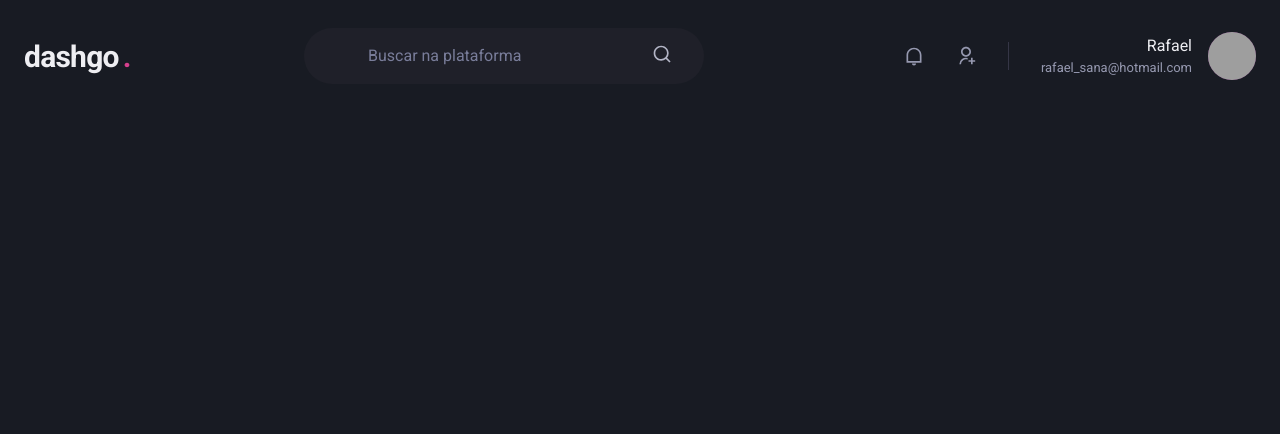
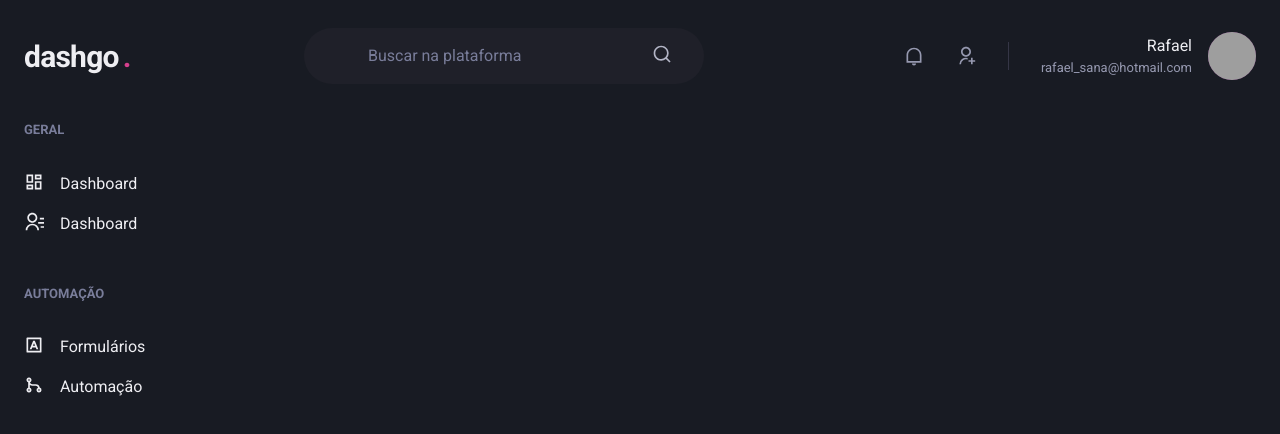
Before and after one commit to RafaelSanaMontevechio/dashgo, a Next.js app: page /dashboard in a window 1280 px wide. Shown: the top 434 px of the page. Built offline with nearby package versions, Linux system fonts and the light colour scheme; grey boxes are pictures that could not be loaded.

Commit message:
feat: :sparkles: created sidebar component

```diff
--- /dev/null
+++ b/src/components/Sidebar.tsx
@@ -0,0 +1,58 @@
+import { Box, Stack, Text, Link, Icon } from '@chakra-ui/react';
+
+import {
+  RiContactsLine,
+  RiDashboardLine,
+  RiGitMergeLine,
+  RiInputMethodLine,
+} from 'react-icons/ri';
+
+export function Sidebar() {
+  return (
+    <Box as="aside" w="64" mr="8">
+      <Stack spacing="12" align="flex-start">
+        <Box>
+          <Text fontWeight="bold" fontSize="small" color="gray.400">
+            GERAL
+          </Text>
+          <Stack spacing="4" mt="8" align="stretch">
+            <Link display="flex" align="center">
+              <Icon as={RiDashboardLine} fontSize="20" />
+              <Text ml="4" fontWeight="Medium">
+                Dashboard
+              </Text>
+            </Link>
+
+            <Link display="flex" align="center">
+              <Icon as={RiContactsLine} fontSize="20" />
+              <Text ml="4" fontWeight="Medium">
+                Dashboard
+              </Text>
+            </Link>
+          </Stack>
+        </Box>
+
+        <Box>
+          <Text fontWeight="bold" fontSize="small" color="gray.400">
+            AUTOMAÇÃO
+          </Text>
+          <Stack spacing="4" mt="8" align="stretch">
+            <Link display="flex" align="center">
+              <Icon as={RiInputMethodLine} fontSize="20" />
+              <Text ml="4" fontWeight="Medium">
+                Formulários
+              </Text>
+            </Link>
+
+            <Link display="flex" align="center">
+              <Icon as={RiGitMergeLine} fontSize="20" />
+              <Text ml="4" fontWeight="Medium">
+                Automação
+              </Text>
+            </Link>
+          </Stack>
+        </Box>
+      </Stack>
+    </Box>
+  );
+}
--- a/src/pages/dashboard.tsx
+++ b/src/pages/dashboard.tsx
@@ -1,5 +1,16 @@
+import { Flex } from '@chakra-ui/react';
+
 import { Header } from '../components/Header';
+import { Sidebar } from '../components/Sidebar';
 
 export default function Dashboard() {
-  return <Header />;
+  return (
+    <Flex direction="column" h="100vh">
+      <Header />
+
+      <Flex w="100%" my="6" maxWidth={1480} mx="auto" px="6">
+        <Sidebar />
+      </Flex>
+    </Flex>
+  );
 }
```
